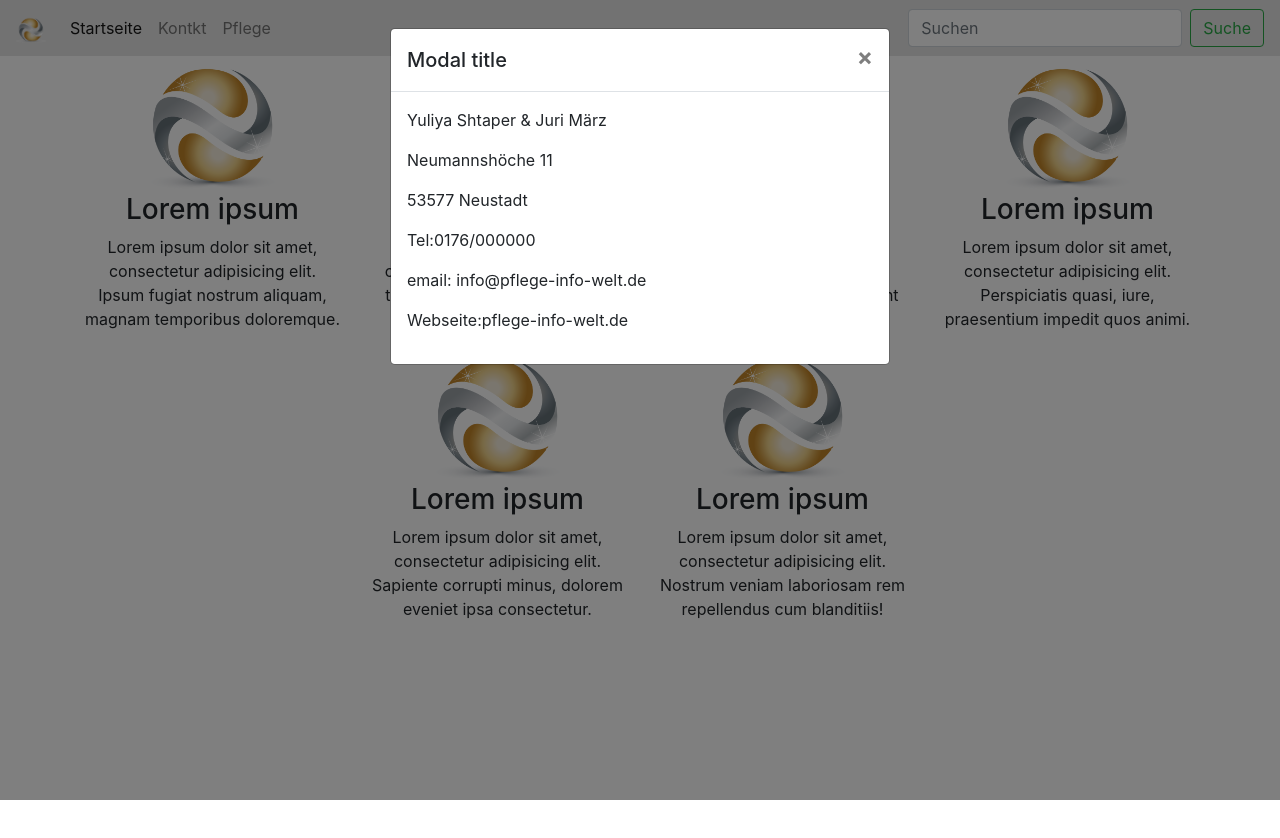
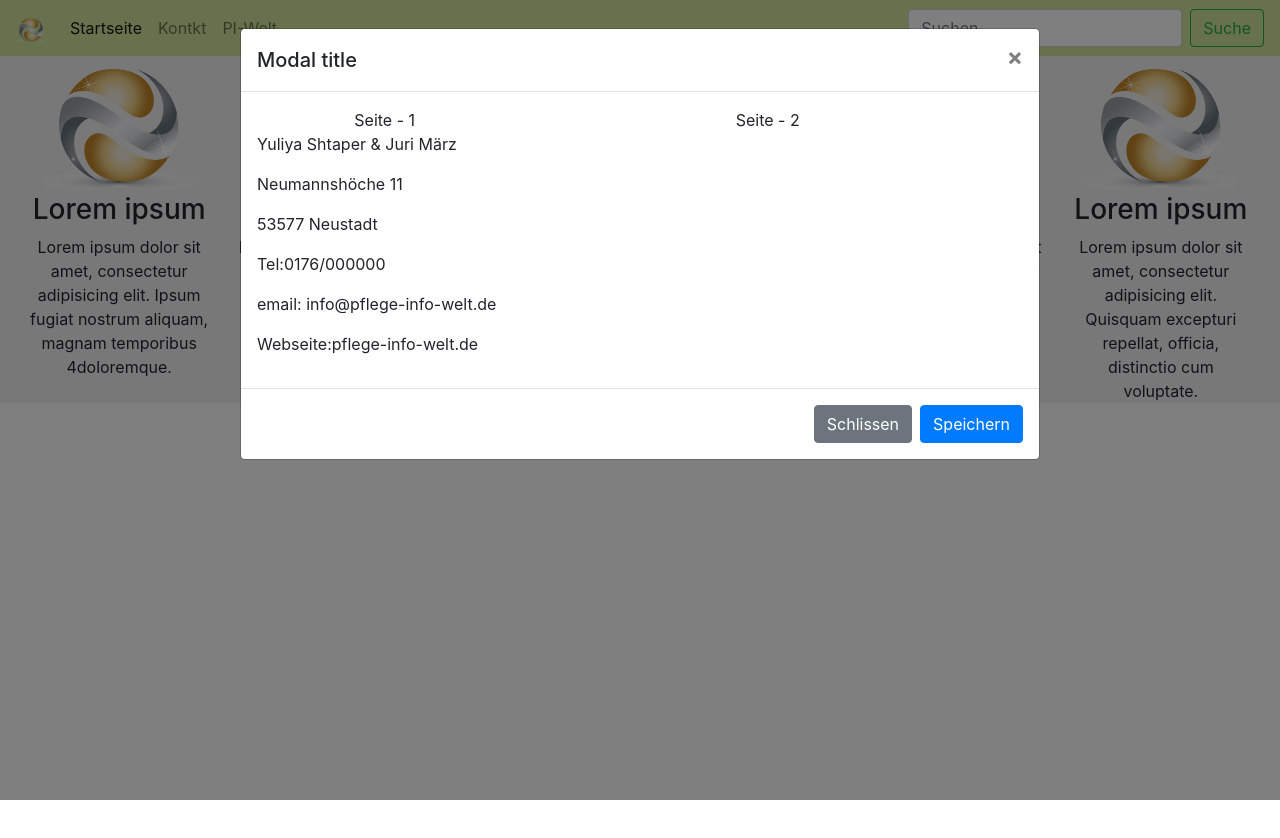
Before and after one commit to piwelt/piw_boot, a plain HTML site: page index.html in a window 1280 px wide. Both pictures are taken after a click on the link "Kontkt". Shown: the top 838 px of the page. Drawn offline with nearby package versions, Linux system fonts and the light colour scheme.

Commit message:
Add files via upload

```diff
--- a/index.html
+++ b/index.html
@@ -11,7 +11,7 @@
 
 </head>
 <body>
-	<nav class="navbar navbar-expand-lg navbar-light sticky-top" style="background-color: rgb(228,228,228)">
+	<nav class="navbar navbar-expand-lg navbar-light sticky-top" style="background-color: rgb(208,227,155)">
 		<a href="#" class="navbar-brand">
 			<img src="img/logo.png" width="30" higth="30" alt="Pflege-Info-Welt.de">
 		</a>
@@ -30,7 +30,7 @@
 					<a href="#" class="nav-link" data-toggle="modal" data-target="#exampleModal">Kontkt</a>
 				</li>
 				<li class="nav-item">
-					<a href="#" class="nav-link" data-toggle="modal" data-target="#exampleModal">Pflege</a>
+					<a href="#" class="nav-link" data-toggle="modal" data-target="#exampleModal">PI-Welt</a>
 				</li>
 			</ul>
 
@@ -45,21 +45,15 @@
 
 		</div>
 	</nav>
-	<div class="container-fluid">
-		<div class="container">
+	<div class="container-fluid" style="background-color: rgba(228,228,228,0.5)">
+		<div class="container-fluid">
 			<div class="row text-center justify-content-center">
-				<div class="col-xs-12 col-sm-4 col-lg-3"><img src="img/logo.png" width="150" higth="150"alt=""><h3>Lorem ipsum</h3>
-				<p>Lorem ipsum dolor sit amet, consectetur adipisicing elit. Ipsum fugiat nostrum aliquam, magnam temporibus doloremque.</p></div>
-				<div class="col-xs-12 col-sm-4 col-lg-3"><img src="img/logo.png" width="150" higth="150"alt=""><h3>Lorem ipsum</h3>
-				<p>Lorem ipsum dolor sit amet, consectetur adipisicing elit. Id tempora culpa at, autem quia, minima.</p></div>
-				<div class="col-xs-12 col-sm-4 col-lg-3"><img src="img/logo.png" width="150" higth="150"alt=""><h3>Lorem ipsum</h3>
-				<p>Lorem ipsum dolor sit amet, consectetur adipisicing elit. Excepturi tempore, sit ipsa sint modi culpa.</p></div>
-				<div class="col-xs-12 col-sm-4 col-lg-3"><img src="img/logo.png" width="150" higth="150"alt=""><h3>Lorem ipsum</h3>
-				<p>Lorem ipsum dolor sit amet, consectetur adipisicing elit. Perspiciatis quasi, iure, praesentium impedit quos animi.</p></div>
-				<div class="col-xs-12 col-sm-4 col-lg-3"><img src="img/logo.png" width="150" higth="150"alt=""><h3>Lorem ipsum</h3>
-				<p>Lorem ipsum dolor sit amet, consectetur adipisicing elit. Sapiente corrupti minus, dolorem eveniet ipsa consectetur.</p></div>
-				<div class="col-xs-12 col-sm-4 col-lg-3"><img src="img/logo.png" width="150" higth="150"alt=""><h3>Lorem ipsum</h3>
-					<p>Lorem ipsum dolor sit amet, consectetur adipisicing elit. Nostrum veniam laboriosam rem repellendus cum blanditiis!</p></div>
+				<div class="col-xs-12 col-sm-4 col-lg-2"><img src="img/logo.png" width="150" higth="150"alt=""><h3>Lorem ipsum</h3>
+				<p>Lorem ipsum dolor sit amet, consectetur adipisicing elit. Ipsum fugiat nostrum aliquam, magnam temporibus
+				4doloremque.</p></div>
+				<div class="col-xs-12 col-sm-4 col-lg-8"><img src="img/logo.png" width="150" higth="150"alt=""><h3>Lorem ipsum</h3>
+				<p>Lorem ipsum dolor sit amet, consectetur adipisicing elit. Praesentium ea, eaque odit sapiente sit officia aut sed quibusdam, deserunt dolor quae. Voluptatem debitis quis consequatur, provident eius tempore a quo? ipsum dolor sit amet, consectetur adipisicing elit. Id tempora culpa at, autem quia, minima.</p></div>
+				<div class="col-xs-12 col-sm-4 col-lg-2"><img src="img/logo.png" width="150" higth="150"alt=""><h3>Lorem ipsum</h3>Lorem ipsum dolor sit amet, consectetur adipisicing elit. Quisquam excepturi repellat, officia, distinctio cum voluptate.
 			</div>
 		</div>
 	</div>
@@ -68,7 +62,7 @@
 
 	<!--Popap fenster -Kontakt -->
 	<div class="modal fade" id="exampleModal" tabindex="-1" role="dialog" aria-labelledby="exampleModal" aria-hidden="true">
-		<div class="modal-dialog" role="document">
+		<div class="modal-dialog modal-lg" role="document">
 			<div class="modal-content">
 				<div class="modal-header">
 					<h5 class="modal-title" id="exampleModalLabel">Modal title</h5>
@@ -77,12 +71,23 @@
 					</button>
 				</div>
 				<div class="modal-body">
+					<div class="container-fluid">
+						<div class="row text-center" >
+							<div class="col-4">Seite - 1</div>
+							<div class="col-8">Seite - 2</div>
+						</div>
+					</div>
 					<p>Yuliya Shtaper & Juri März</p>
 					<p>Neumannshöche 11</p>
 					<p>53577 Neustadt</p>
 					<p>Tel:0176/000000</p>
 					<p>email: info@pflege-info-welt.de</p>
 					<p>Webseite:pflege-info-welt.de</p>
+				</div>
+				<!-- Buttons in Modalfenster-->
+				<div class="modal-footer">
+					<button class="btn btn-secondary" data-dismiss="modal">Schlissen</button>
+					<button class="btn btn-primary">Speichern</button>
 				</div>
 			</div>
 		</div>
@@ -94,5 +99,6 @@
     <script src="https://code.jquery.com/jquery-3.4.1.slim.min.js" integrity="sha384-J6qa4849blE2+poT4WnyKhv5vZF5SrPo0iEjwBvKU7imGFAV0wwj1yYfoRSJoZ+n" crossorigin="anonymous"></script>
     <script src="https://cdn.jsdelivr.net/npm/popper.js@1.16.0/dist/umd/popper.min.js" integrity="sha384-Q6E9RHvbIyZFJoft+2mJbHaEWldlvI9IOYy5n3zV9zzTtmI3UksdQRVvoxMfooAo" crossorigin="anonymous"></script>
     <script src="https://stackpath.bootstrapcdn.com/bootstrap/4.4.1/js/bootstrap.min.js" integrity="sha384-wfSDF2E50Y2D1uUdj0O3uMBJnjuUD4Ih7YwaYd1iqfktj0Uod8GCExl3Og8ifwB6" crossorigin="anonymous"></script>
+    <script src="js/script.js"></script>
 </body>
 </html>
--- /dev/null
+++ b/js/script.js
@@ -0,0 +1,6 @@
+
+// Model-Fenster
+// $('#exampleModal').modal({
+// 	keyboard: false,
+// 	backdrop: "static"
+// })
```
